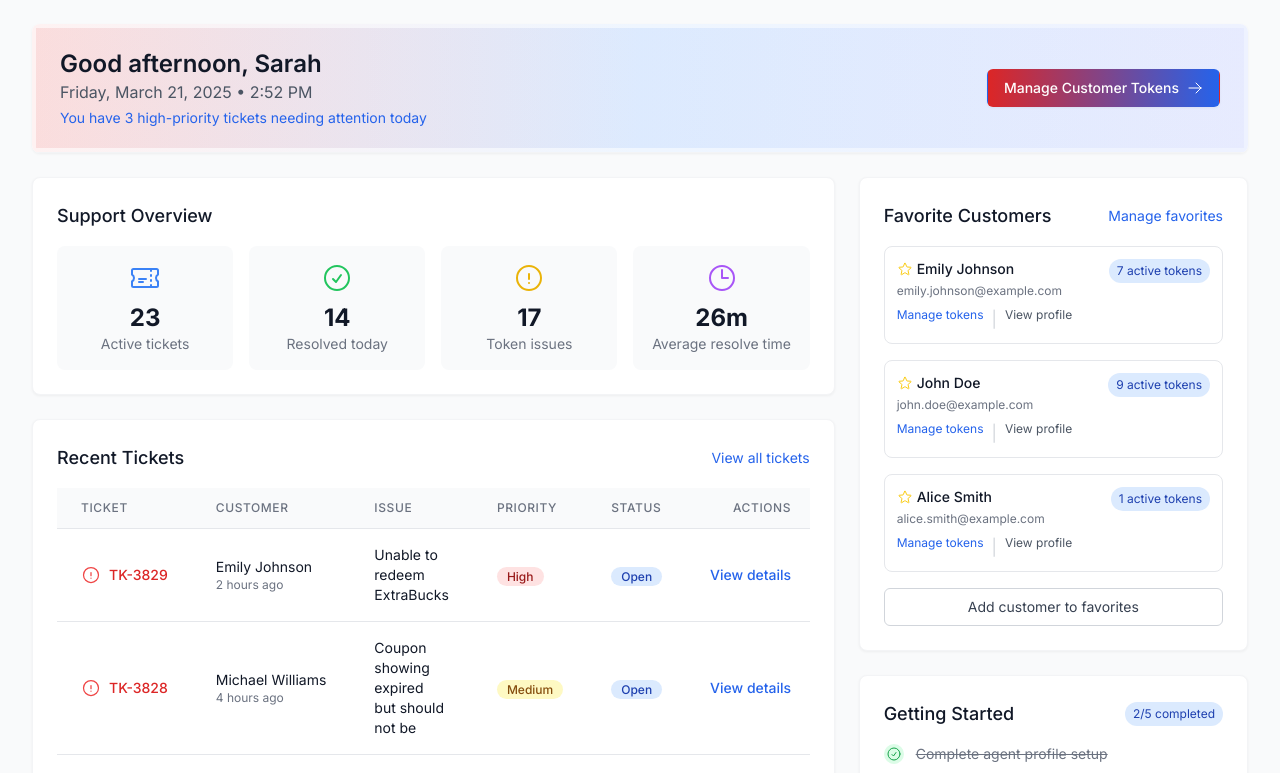
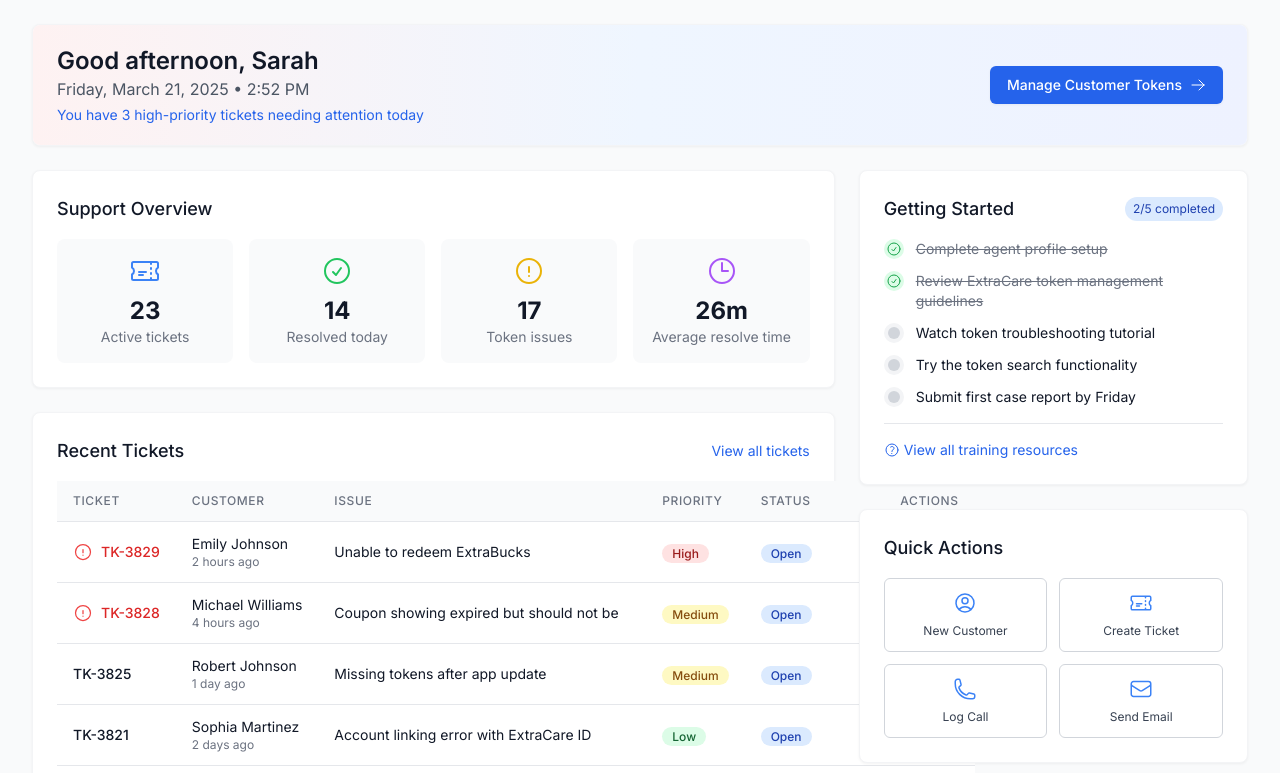
Before and after one commit to deacon-kigo/kigo-pro-dashboard, a Next.js app: page /demos/cvs-dashboard in a window 1280 px wide. Shown: the top 773 px of the page. Built offline with nearby package versions, Linux system fonts and the light colour scheme.

Commit message:
Refine CVS dashboard layout and components

```diff
--- a/app/demos/cvs-dashboard/page.tsx
+++ b/app/demos/cvs-dashboard/page.tsx
@@ -69,19 +69,31 @@ const recentTickets = [
     timeCreated: '2 days ago',
     flagged: false
   },
-];
-
-const favoriteCustomers = [
-  { id: 'cust001', name: 'Emily Johnson', email: 'emily.johnson@example.com', tokens: 7 },
-  { id: 'cust004', name: 'John Doe', email: 'john.doe@example.com', tokens: 9 },
-  { id: 'cust005', name: 'Alice Smith', email: 'alice.smith@example.com', tokens: 1 },
+  {
+    id: 'TK-3820',
+    customer: 'David Chen',
+    issue: 'Loyalty points not reflecting recent purchase',
+    priority: 'Medium',
+    status: 'In Progress',
+    timeCreated: '2 days ago',
+    flagged: false
+  },
+  {
+    id: 'TK-3818',
+    customer: 'James Wilson',
+    issue: 'Digital receipt not showing rewards earned',
+    priority: 'Low',
+    status: 'In Progress',
+    timeCreated: '3 days ago',
+    flagged: false
+  },
 ];
 
 const actionItems = [
   { id: 1, task: 'Complete agent profile setup', completed: true },
   { id: 2, task: 'Review ExtraCare token management guidelines', completed: true },
   { id: 3, task: 'Watch token troubleshooting tutorial', completed: false },
-  { id: 4, task: 'Join weekly support team meeting (Thursday 10 AM)', completed: false },
+  { id: 4, task: 'Try the token search functionality', completed: false },
   { id: 5, task: 'Submit first case report by Friday', completed: false },
 ];
 
@@ -142,11 +154,10 @@ export default function CVSDashboard() {
     <div className="min-h-screen bg-gray-50">
       {/* Main Content */}
       <main className="py-6">
-        <div className="max-w-7xl mx-auto px-4 sm:px-6 lg:px-8">
+        <div className="max-w-7xl mx-auto px-8">
           {/* Welcome Banner */}
-          <div className="bg-white rounded-lg mb-6 overflow-hidden shadow-sm">
-            <div className="bg-gradient-to-r from-red-50 via-blue-50 to-indigo-50 border-b border-gray-100 p-1">
-              <div className="bg-gradient-to-r from-red-600/10 via-blue-500/10 to-indigo-500/5 px-6 py-5">
+          <div className="bg-white rounded-lg mb-6 overflow-hidden shadow-sm border border-gray-100">
+            <div className="bg-gradient-to-r from-red-50 via-blue-50 to-indigo-50 px-6 py-5">
               <div className="flex flex-col md:flex-row justify-between items-start md:items-center">
                 <div>
                   <h1 className="text-2xl font-semibold text-gray-900">{greeting}, Sarah</h1>
@@ -156,12 +167,11 @@ export default function CVSDashboard() {
                 <div className="mt-4 md:mt-0">
                   <button
                     onClick={() => router.push('/demos/cvs-token-management')}
-                      className="inline-flex items-center px-4 py-2 border border-transparent text-sm font-medium rounded-md shadow-sm text-white bg-gradient-to-r from-red-600 to-blue-600 hover:from-red-700 hover:to-blue-700"
+                    className="inline-flex items-center px-4 py-2 border border-transparent text-sm font-medium rounded-md shadow-sm text-white bg-blue-600 hover:bg-blue-700 transition-colors"
                   >
                     Manage Customer Tokens
                     <ArrowRightIcon className="ml-2 h-4 w-4" />
                   </button>
-                  </div>
                 </div>
               </div>
             </div>
@@ -193,23 +203,22 @@ export default function CVSDashboard() {
                     View all tickets
                   </Link>
                 </div>
-                <div className="overflow-hidden">
-                  <div className="overflow-x-auto">
+                <div>
                   <table className="min-w-full divide-y divide-gray-200">
                     <thead className="bg-gray-50">
                       <tr>
-                          <th scope="col" className="px-6 py-3 text-left text-xs font-medium text-gray-500 uppercase tracking-wider">Ticket</th>
-                          <th scope="col" className="px-6 py-3 text-left text-xs font-medium text-gray-500 uppercase tracking-wider">Customer</th>
-                          <th scope="col" className="px-6 py-3 text-left text-xs font-medium text-gray-500 uppercase tracking-wider">Issue</th>
-                          <th scope="col" className="px-6 py-3 text-left text-xs font-medium text-gray-500 uppercase tracking-wider">Priority</th>
-                          <th scope="col" className="px-6 py-3 text-left text-xs font-medium text-gray-500 uppercase tracking-wider">Status</th>
-                          <th scope="col" className="px-6 py-3 text-right text-xs font-medium text-gray-500 uppercase tracking-wider">Actions</th>
+                        <th scope="col" className="px-4 py-3 text-left text-xs font-medium text-gray-500 uppercase tracking-wider">Ticket</th>
+                        <th scope="col" className="px-4 py-3 text-left text-xs font-medium text-gray-500 uppercase tracking-wider">Customer</th>
+                        <th scope="col" className="px-4 py-3 text-left text-xs font-medium text-gray-500 uppercase tracking-wider w-1/3">Issue</th>
+                        <th scope="col" className="px-4 py-3 text-left text-xs font-medium text-gray-500 uppercase tracking-wider">Priority</th>
+                        <th scope="col" className="px-4 py-3 text-left text-xs font-medium text-gray-500 uppercase tracking-wider">Status</th>
+                        <th scope="col" className="px-4 py-3 text-right text-xs font-medium text-gray-500 uppercase tracking-wider">Actions</th>
                       </tr>
                     </thead>
                     <tbody className="bg-white divide-y divide-gray-200">
                       {recentTickets.map((ticket) => (
                         <tr key={ticket.id} className="hover:bg-gray-50">
-                            <td className="px-6 py-4 whitespace-nowrap">
+                          <td className="px-4 py-3 whitespace-nowrap">
                             <div className="flex items-center">
                               {ticket.flagged && (
                                 <ExclamationCircleIcon className="h-5 w-5 text-red-500 mr-2" />
@@ -217,14 +226,14 @@ export default function CVSDashboard() {
                               <span className={`text-sm font-medium ${ticket.flagged ? 'text-red-600' : 'text-gray-900'}`}>{ticket.id}</span>
                             </div>
                           </td>
-                            <td className="px-6 py-4 whitespace-nowrap">
+                          <td className="px-4 py-3 whitespace-nowrap">
                             <div className="text-sm text-gray-900">{ticket.customer}</div>
                             <div className="text-xs text-gray-500">{ticket.timeCreated}</div>
                           </td>
-                            <td className="px-6 py-4">
-                              <div className="text-sm text-gray-900">{ticket.issue}</div>
+                          <td className="px-4 py-3">
+                            <div className="text-sm text-gray-900 truncate max-w-xs">{ticket.issue}</div>
                           </td>
-                            <td className="px-6 py-4 whitespace-nowrap">
+                          <td className="px-4 py-3 whitespace-nowrap">
                             <span className={`px-2.5 py-0.5 rounded-full text-xs font-medium ${
                               ticket.priority === 'High' ? 'bg-red-100 text-red-800' :
                               ticket.priority === 'Medium' ? 'bg-yellow-100 text-yellow-800' :
@@ -233,12 +242,12 @@ export default function CVSDashboard() {
                               {ticket.priority}
                             </span>
                           </td>
-                            <td className="px-6 py-4 whitespace-nowrap">
+                          <td className="px-4 py-3 whitespace-nowrap">
                             <span className="px-2.5 py-0.5 rounded-full text-xs font-medium bg-blue-100 text-blue-800">
                               {ticket.status}
                             </span>
                           </td>
-                            <td className="px-6 py-4 whitespace-nowrap text-right text-sm font-medium">
+                          <td className="px-4 py-3 whitespace-nowrap text-right text-sm font-medium">
                             <Link href={`/demos/cvs-tickets/${ticket.id}`} className="text-blue-600 hover:text-blue-900">
                               View details
                             </Link>
@@ -250,59 +259,9 @@ export default function CVSDashboard() {
                 </div>
               </div>
             </div>
-            </div>
 
             {/* Right Column */}
             <div className="space-y-6">
-              {/* Favorites Section */}
-              <div className="bg-white rounded-lg p-6 shadow-sm border border-gray-100">
-                <div className="flex justify-between items-center mb-4">
-                  <h2 className="text-lg font-medium text-gray-900">Favorite Customers</h2>
-                  <Link href="/demos/cvs-customers/favorites" className="text-sm text-blue-600 hover:text-blue-800 cursor-pointer">
-                    Manage favorites
-                  </Link>
-                </div>
-                <div className="space-y-4">
-                  {favoriteCustomers.map((customer) => (
-                    <div key={customer.id} className="border border-gray-200 rounded-lg p-3 hover:bg-gray-50">
-                      <div className="flex justify-between items-start">
-                        <div>
-                          <div className="flex items-center">
-                            <StarIcon className="h-4 w-4 text-yellow-400 mr-1" />
-                            <h3 className="text-sm font-medium text-gray-900">{customer.name}</h3>
-                          </div>
-                          <p className="text-xs text-gray-500 mt-1">{customer.email}</p>
-                        </div>
-                        <div className="bg-blue-100 text-blue-800 rounded-full px-2 py-1 text-xs">
-                          {customer.tokens} active tokens
-                        </div>
-                      </div>
-                      <div className="mt-2 flex">
-                        <Link
-                          href={`/demos/cvs-token-management?customerId=${customer.id}`}
-                          className="text-xs text-blue-600 hover:text-blue-800"
-                        >
-                          Manage tokens
-                        </Link>
-                        <span className="mx-2 text-gray-300">|</span>
-                        <Link
-                          href={`/demos/cvs-customers/${customer.id}`}
-                          className="text-xs text-gray-600 hover:text-gray-800"
-                        >
-                          View profile
-                        </Link>
-                      </div>
-                    </div>
-                  ))}
-                  <Link
-                    href="/demos/cvs-customers/add"
-                    className="w-full flex justify-center items-center py-2 border border-gray-300 rounded-md text-sm text-gray-700 hover:bg-gray-50"
-                  >
-                    Add customer to favorites
-                  </Link>
-                </div>
-              </div>
-
               {/* Onboarding Checklist */}
               <div className="bg-white rounded-lg p-6 shadow-sm border border-gray-100">
                 <div className="flex justify-between items-center mb-4">
```
Lines whose indentation alone changed are shown as unchanged.
